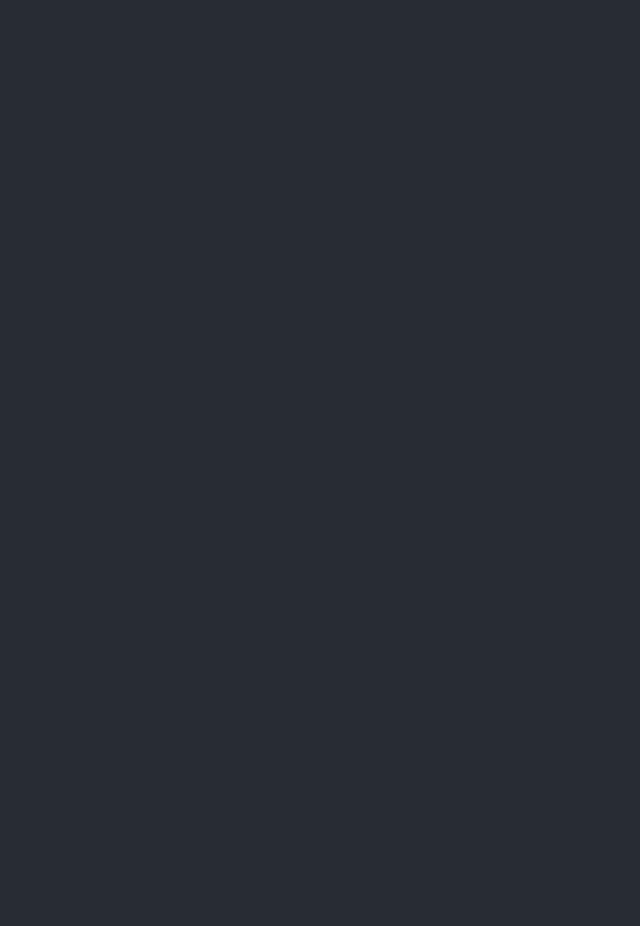
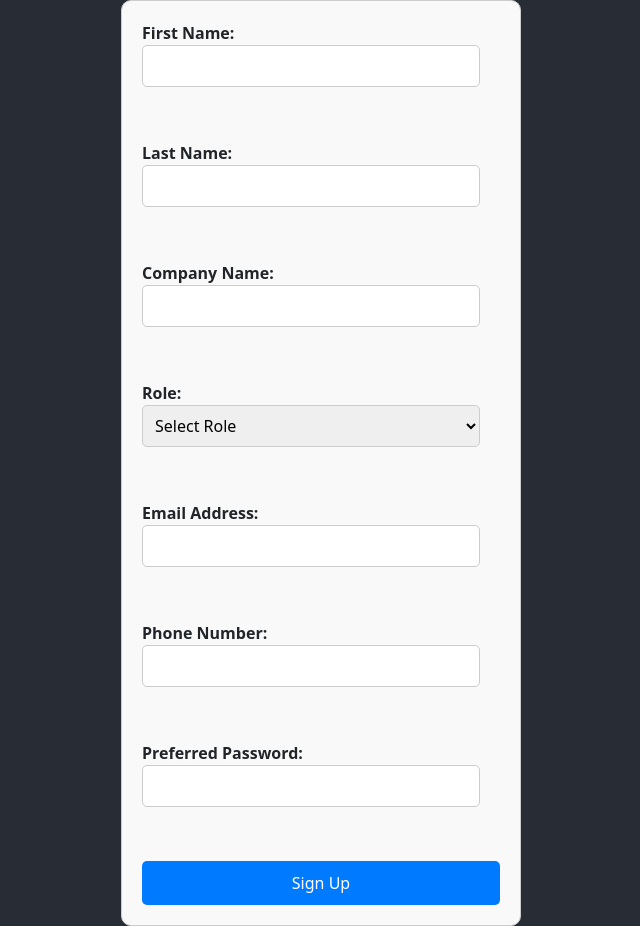
Before and after one commit to Trevor-Kayeyia-Madara/msamo, a React (Create React App) app: page /signup in a window 1280 px wide. Before the commit this address had no page. Shown: the whole page, without its empty margins (319-959 px from the left). Before the commit the page ends 800 px from the top, so only its background shows below. Built offline with nearby package versions, Linux system fonts and the light colour scheme.

Commit message:
I have added sign up form

```diff
--- a/src/App.js
+++ b/src/App.js
@@ -3,6 +3,7 @@ import { BrowserRouter as Router, Route, Routes } from 'react-router-dom';
 import Home from './Pages/Home/index';
 import Loader from './Components/Loader';
 import SignIn from './Pages/SignIn/SignIn';
+import SignUpForm from './Pages/SignUp/SignUpForm';
 import './App.css'
 
 
@@ -11,6 +12,7 @@ const App = () => {
     <Router>
       <div>
         <Routes>
+          <Route path="/signup" element={<SignUpForm />} />
         <Route path="/sign-in" element={<SignIn />} />
           <Route path='/' element={<Loader />} />
         <Route path='/home' element={<Home />}/>
--- /dev/null
+++ b/src/Pages/SignUp/SignUpForm.css
@@ -0,0 +1,46 @@
+.sign-up-form {
+    max-width: 400px;
+    margin: 0 auto;
+    padding: 20px;
+    border: 1px solid #ccc;
+    border-radius: 10px;
+    background-color: #f9f9f9;
+  }
+
+  .sign-up-form label {
+    display: block;
+    margin-bottom: 10px;
+    font-weight: bold;
+  }
+
+  .sign-up-form input,
+  .sign-up-form select {
+    width: calc(100% - 20px);
+    padding: 8px;
+    margin-bottom: 20px;
+    border: 1px solid #ccc;
+    border-radius: 5px;
+    box-sizing: border-box;
+  }
+
+  .sign-up-form input:focus,
+  .sign-up-form select:focus {
+    border-color: #007BFF;
+    outline: none;
+  }
+
+  .submit-button {
+    display: block;
+    width: 100%;
+    padding: 10px;
+    background-color: #007BFF;
+    color: white;
+    border: none;
+    border-radius: 5px;
+    font-size: 16px;
+    cursor: pointer;
+  }
+
+  .submit-button:hover {
+    background-color: #0056b3;
+  }
--- /dev/null
+++ b/src/Pages/SignUp/SignUpForm.js
@@ -0,0 +1,122 @@
+import React, { useState } from 'react';
+import './SignUpForm.css'; // Import the CSS file
+
+const SignUpForm = () => {
+  const [formData, setFormData] = useState({
+    first_name: '',
+    last_name: '',
+    company_name: '',
+    role: '',
+    email_address: '',
+    phone_number: '',
+    preferred_password: ''
+  });
+
+  const handleChange = (e) => {
+    const { name, value } = e.target;
+    setFormData({ ...formData, [name]: value });
+  };
+
+  const handleSubmit = (e) => {
+    e.preventDefault();
+    console.log(formData);
+    setFormData({
+      first_name: '',
+      last_name: '',
+      company_name: '',
+      role: '',
+      email_address: '',
+      phone_number: '',
+      preferred_password: ''
+    });
+  };
+
+  return (
+    <form onSubmit={handleSubmit} className="sign-up-form">
+      <label>
+        First Name:
+        <input
+          type="text"
+          name="first_name"
+          value={formData.first_name}
+          onChange={handleChange}
+          required
+        />
+      </label>
+      <br />
+      <label>
+        Last Name:
+        <input
+          type="text"
+          name="last_name"
+          value={formData.last_name}
+          onChange={handleChange}
+          required
+        />
+      </label>
+      <br />
+      <label>
+        Company Name:
+        <input
+          type="text"
+          name="company_name"
+          value={formData.company_name}
+          onChange={handleChange}
+          required
+        />
+      </label>
+      <br />
+      <label>
+        Role:
+        <select
+          name="role"
+          value={formData.role}
+          onChange={handleChange}
+          required
+        >
+          <option value="">Select Role</option>
+          <option value="Landlord">Landlord</option>
+          <option value="Tenant">Tenant</option>
+          <option value="Property Owner">Property Owner</option>
+        </select>
+      </label>
+      <br />
+      <label>
+        Email Address:
+        <input
+          type="email"
+          name="email_address"
+          value={formData.email_address}
+          onChange={handleChange}
+          required
+        />
+      </label>
+      <br />
+      <label>
+        Phone Number:
+        <input
+          type="tel"
+          name="phone_number"
+          value={formData.phone_number}
+          onChange={handleChange}
+          required
+        />
+      </label>
+      <br />
+      <label>
+        Preferred Password:
+        <input
+          type="password"
+          name="preferred_password"
+          value={formData.preferred_password}
+          onChange={handleChange}
+          required
+        />
+      </label>
+      <br />
+      <button type="submit" className="submit-button">Sign Up</button>
+    </form>
+  );
+};
+
+export default SignUpForm;
```
